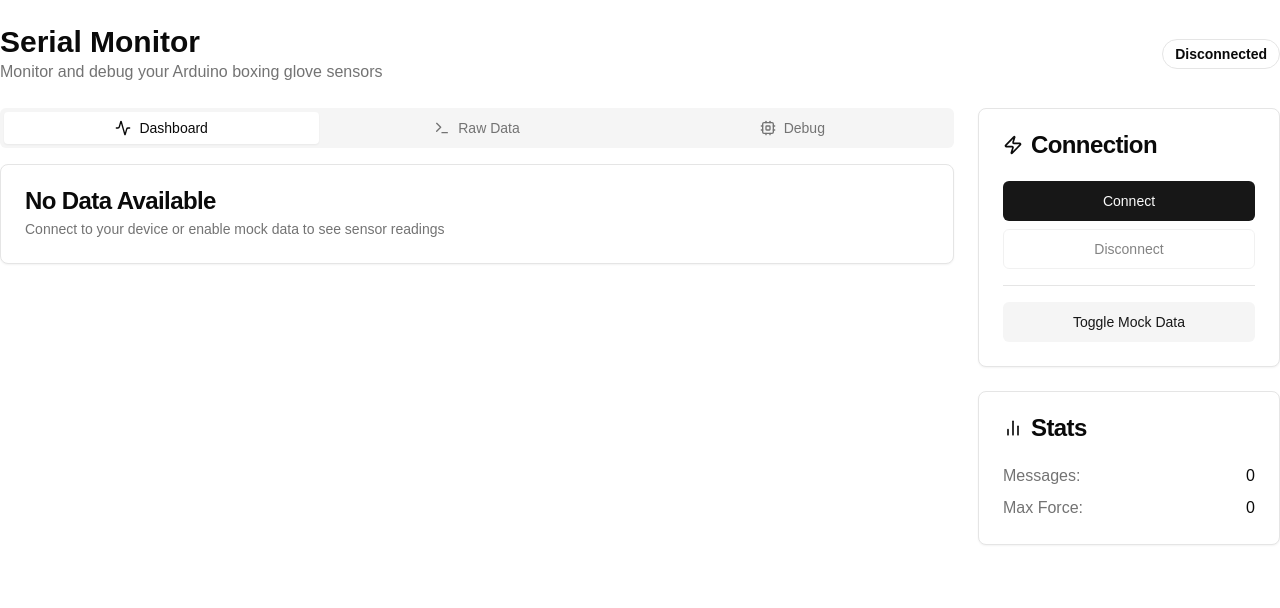
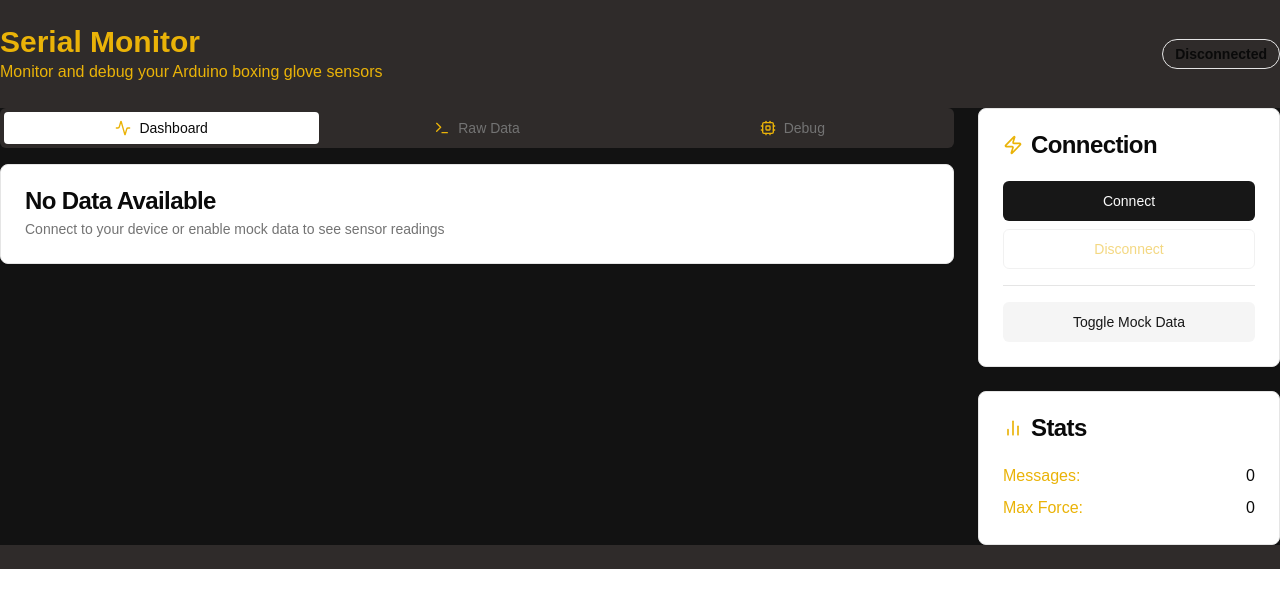
Before and after one commit to BobZeBuilder/boxing-glove-webapp, a Next.js app: page / in a window 1280 px wide. Shown: the top 608 px of the page. Built offline with nearby package versions, Linux system fonts and the light colour scheme.

Commit message:
color changes

```diff
--- a/app/page.tsx
+++ b/app/page.tsx
@@ -28,30 +28,30 @@ export default function SerialMonitorPage() {
   }, [error, toast])
 
   return (
-    <div className="container mx-auto py-6">
-      <div className="flex flex-col space-y-6">
-        <div className="flex items-center justify-between">
+    <div className="bg-[#2f2b2a] container mx-auto py-6">
+      <div className="bg-[#2f2b2a] flex flex-col space-y-6">
+        <div className="bg-[#2f2b2a] flex items-center justify-between">
           <div>
-            <h1 className="text-3xl font-bold">Serial Monitor</h1>
-            <p className="text-muted-foreground">Monitor and debug your Arduino boxing glove sensors</p>
+            <h1 className="text-yellow-500 text-3xl font-bold">Serial Monitor</h1>
+            <p className="text-yellow-500 text-muted-foreground">Monitor and debug your Arduino boxing glove sensors</p>
           </div>
           <ConnectionStatus status={connectionStatus} />
         </div>
 
-        <div className="grid grid-cols-1 md:grid-cols-4 gap-6">
-          <div className="md:col-span-3">
-            <Tabs defaultValue="dashboard" className="w-full">
-              <TabsList className="grid grid-cols-3 mb-4">
+        <div className="bg-[#121212] grid grid-cols-1 md:grid-cols-4 gap-6">
+          <div className="bg-[#121212] md:col-span-3">
+            <Tabs defaultValue="dashboard" className="text-yellow-500 w-full">
+              <TabsList className="bg-[#2f2b2a] grid grid-cols-3 mb-4">
                 <TabsTrigger value="dashboard">
-                  <Activity className="mr-2 h-4 w-4" />
+                  <Activity className="text-yellow-500 mr-2 h-4 w-4" />
                   Dashboard
                 </TabsTrigger>
                 <TabsTrigger value="raw">
-                  <Terminal className="mr-2 h-4 w-4" />
+                  <Terminal className="text-yellow-500 mr-2 h-4 w-4" />
                   Raw Data
                 </TabsTrigger>
                 <TabsTrigger value="debug">
-                  <Cpu className="mr-2 h-4 w-4" />
+                  <Cpu className="text-yellow-500 mr-2 h-4 w-4" />
                   Debug
                 </TabsTrigger>
               </TabsList>
@@ -70,16 +70,16 @@ export default function SerialMonitorPage() {
             </Tabs>
           </div>
 
-          <div className="space-y-6">
+          <div className="bg-[#121212] space-y-6">
             <Card>
               <CardHeader>
                 <CardTitle className="flex items-center">
-                  <Zap className="mr-2 h-5 w-5" />
+                  <Zap className="text-yellow-500 mr-2 h-5 w-5" />
                   Connection
                 </CardTitle>
               </CardHeader>
               <CardContent className="space-y-4">
-                <div className="space-y-2">
+                <div className="text-yellow-500 space-y-2">
                   <Button onClick={connect} className="w-full" disabled={connectionStatus === "connected"}>
                     Connect
                   </Button>
@@ -104,17 +104,17 @@ export default function SerialMonitorPage() {
             <Card>
               <CardHeader>
                 <CardTitle className="flex items-center">
-                  <BarChart2 className="mr-2 h-5 w-5" />
+                  <BarChart2 className="text-yellow-500 mr-2 h-5 w-5" />
                   Stats
                 </CardTitle>
               </CardHeader>
               <CardContent className="space-y-2">
                 <div className="flex justify-between">
-                  <span className="text-muted-foreground">Messages:</span>
+                  <span className="text-yellow-500 text-muted-foreground">Messages:</span>
                   <span>{rawMessages.length}</span>
                 </div>
                 <div className="flex justify-between">
-                  <span className="text-muted-foreground">Max Force:</span>
+                  <span className="text-yellow-500 text-muted-foreground">Max Force:</span>
                   <span>{Math.max(data?.fsrIndex || 0, data?.fsrMiddle || 0, data?.fsrImpact || 0)}</span>
                 </div>
               </CardContent>
```
